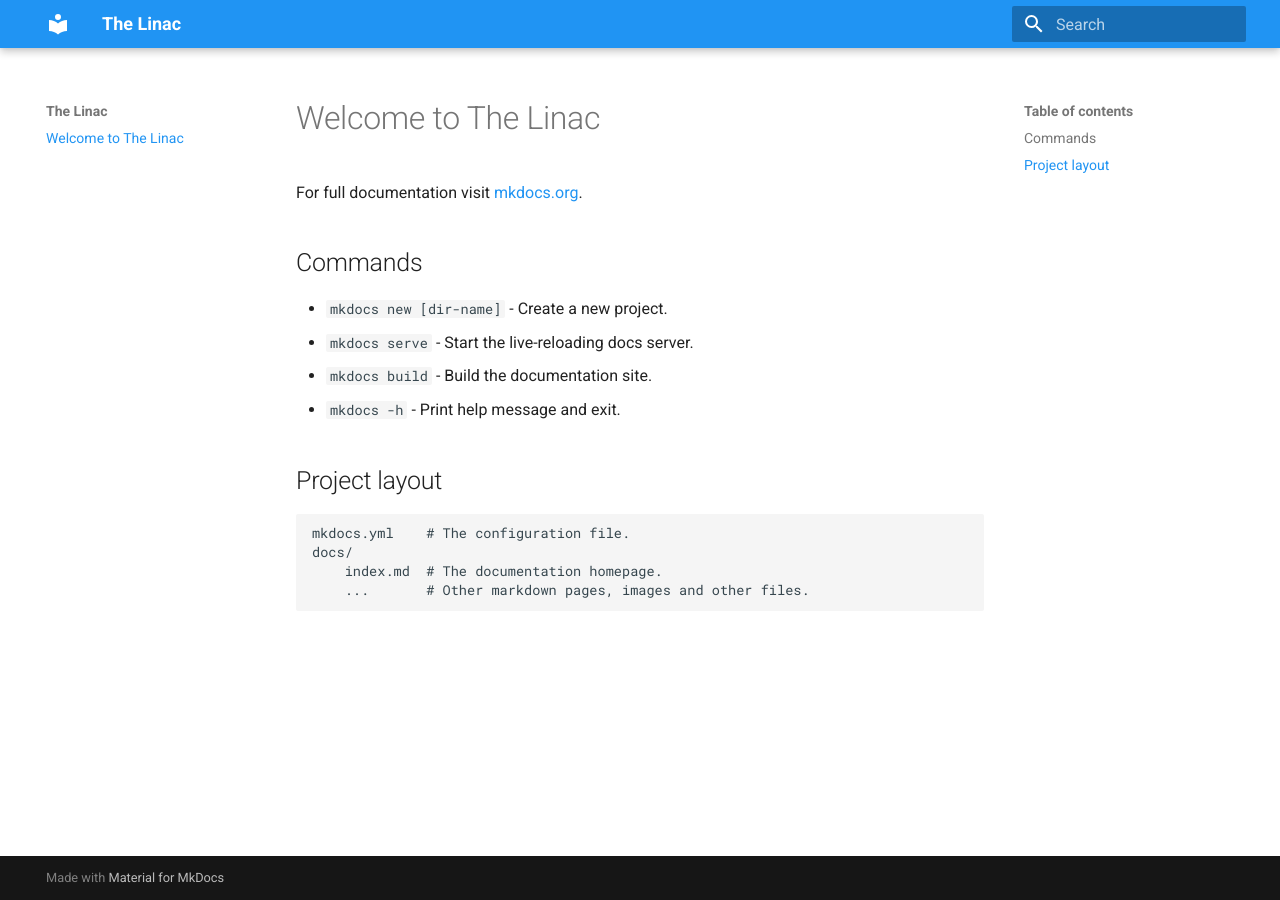
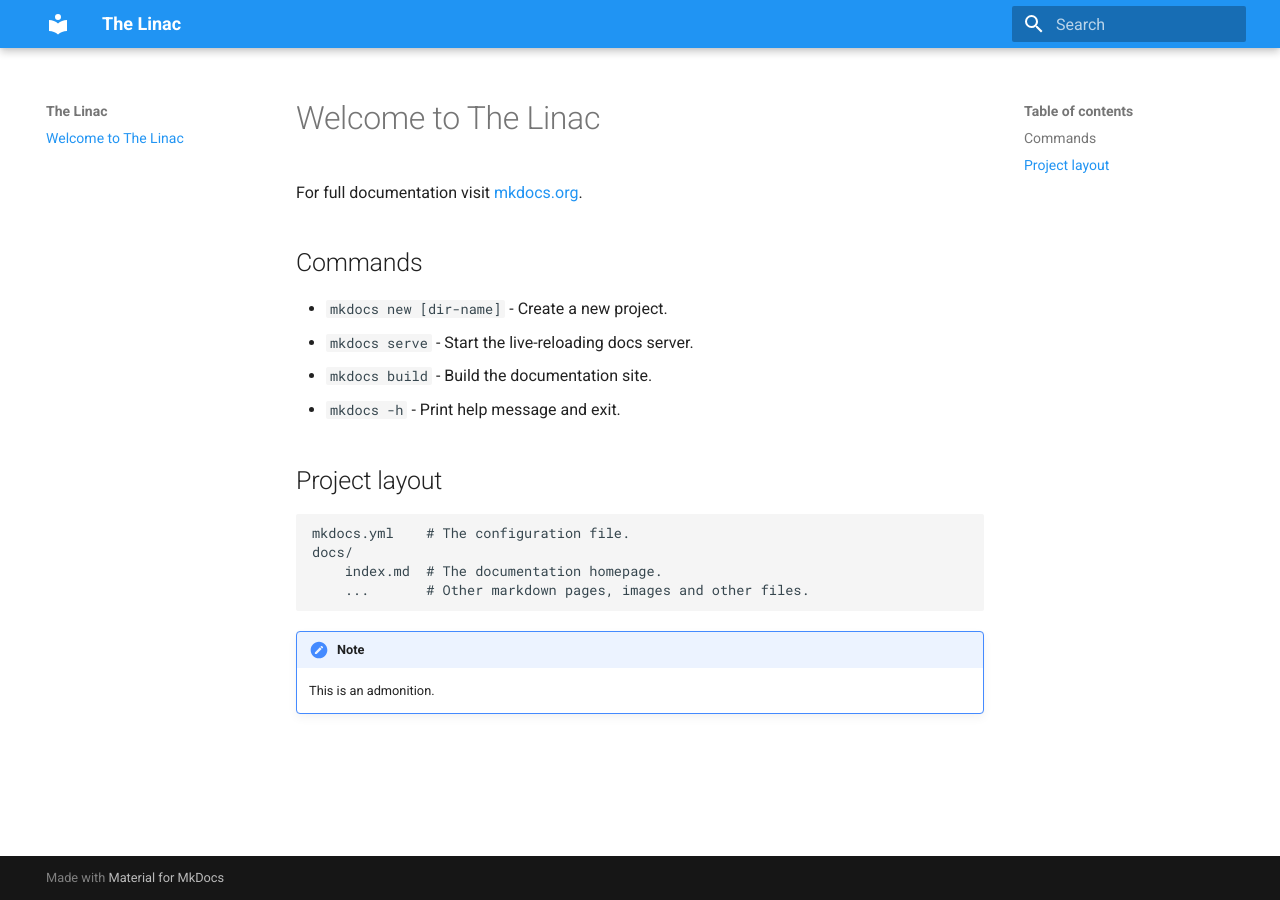
Before and after one commit to fractionasian/thelinac, an MkDocs documentation site: the page built from docs/index.md, in a window 1280 px wide. Built offline with MkDocs 1.6.1 and Material for MkDocs 9.7.7, drawn with Linux system fonts in a browser that asks for light colours.

Commit message:
admonition test

```diff
--- a/docs/index.md
+++ b/docs/index.md
@@ -15,3 +15,6 @@ For full documentation visit [mkdocs.org](https://www.mkdocs.org).
     docs/
         index.md  # The documentation homepage.
         ...       # Other markdown pages, images and other files.
+
+!!! note
+    This is an admonition.
--- a/mkdocs.yml
+++ b/mkdocs.yml
@@ -17,7 +17,6 @@ plugins:
 markdown_extensions:
   - admonition
   - pymdownx.details
-  - pymdownx.superfences
   - md_in_html
   - footnotes
   - tables
@@ -35,3 +34,6 @@ markdown_extensions:
       custom_checkbox: true
   - abbr
   - pymdownx.snippets
+  - pymdownx.highlight:
+      anchor_linenums: true
+  - pymdownx.superfences
```
